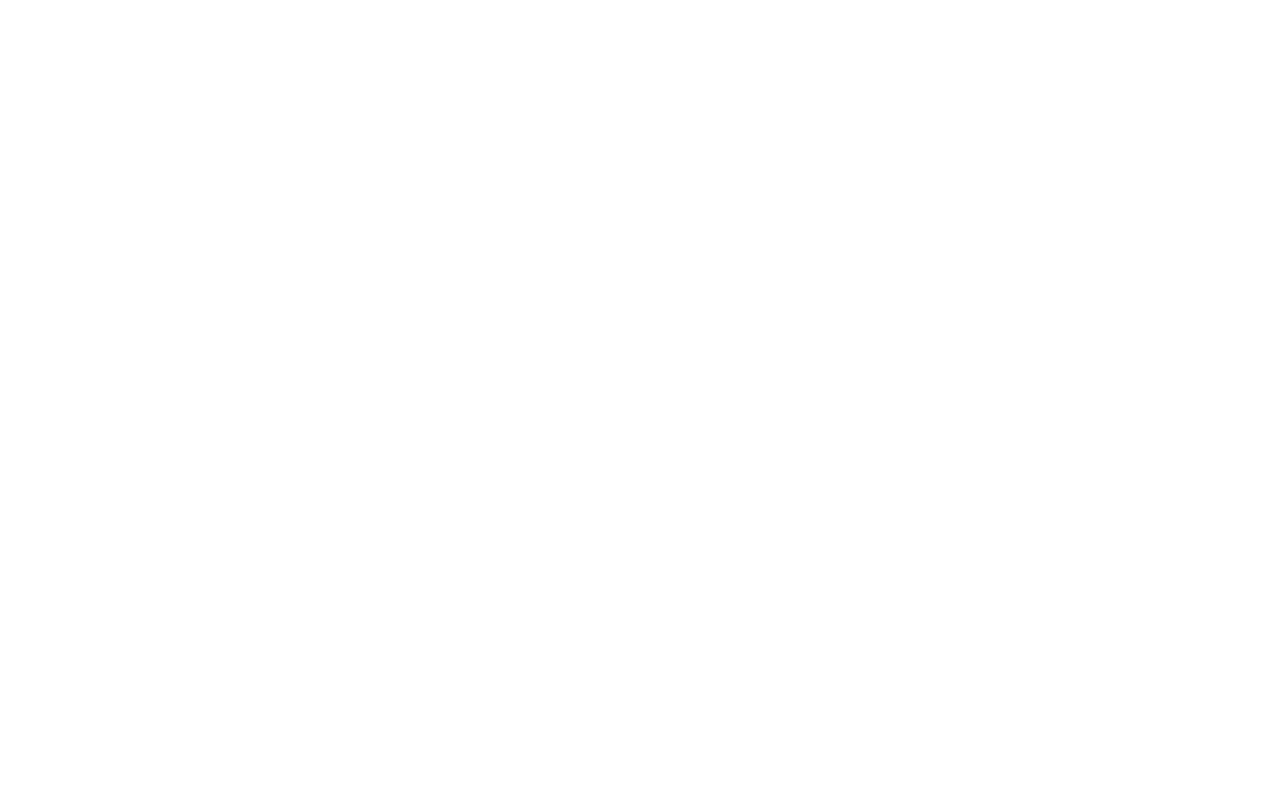
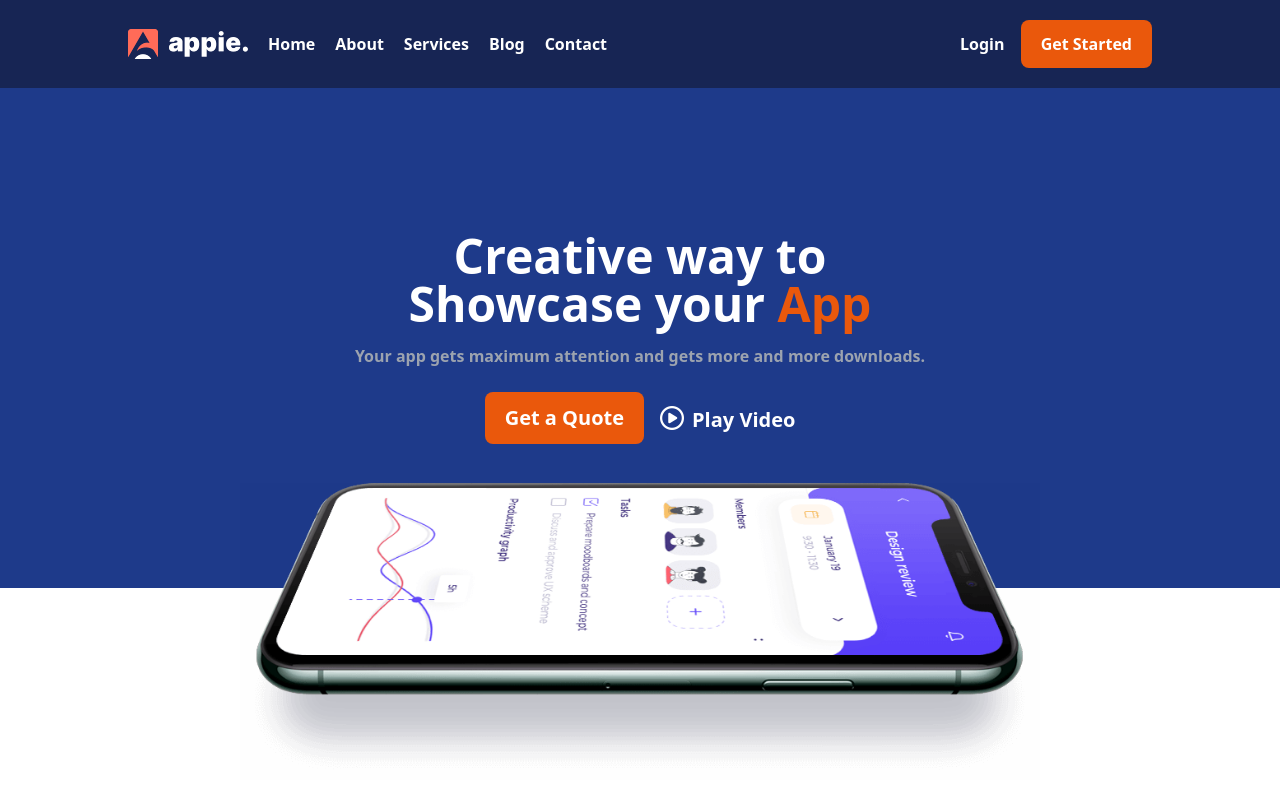
Before and after one commit to muinuddin-sm12/Milestone3-Project-3, a plain HTML site: page index.html in a window 1280 px wide. Drawn offline with nearby package versions, Linux system fonts and the light colour scheme.

Commit message:
Header section added

```diff
--- a/css/style.css
+++ b/css/style.css
@@ -0,0 +1,3 @@
+@import url('https://fonts.googleapis.com/css2?family=Poppins:wght@400;500;600;700;800&display=swap');
+
+/* font-family: 'Poppins', sans-serif; */
--- a/index.html
+++ b/index.html
@@ -1,17 +1,85 @@
 <!DOCTYPE html>
-<html lang="en">
-<head>
-    <meta charset="UTF-8">
-    <meta name="viewport" content="width=device-width, initial-scale=1.0">
+<html lang="en" data-theme="light">
+  <head>
+    <meta charset="UTF-8" />
+    <meta name="viewport" content="width=device-width, initial-scale=1.0" />
     <title>Document</title>
     <!-- fontawesome -->
-    <link rel="stylesheet" href="https://cdnjs.cloudflare.com/ajax/libs/font-awesome/6.5.1/css/all.min.css" integrity="sha512-DTOQO9RWCH3ppGqcWaEA1BIZOC6xxalwEsw9c2QQeAIftl+Vegovlnee1c9QX4TctnWMn13TZye+giMm8e2LwA==" crossorigin="anonymous" referrerpolicy="no-referrer" />
+    <link
+      rel="stylesheet"
+      href="https://cdnjs.cloudflare.com/ajax/libs/font-awesome/6.5.1/css/all.min.css"
+      integrity="sha512-DTOQO9RWCH3ppGqcWaEA1BIZOC6xxalwEsw9c2QQeAIftl+Vegovlnee1c9QX4TctnWMn13TZye+giMm8e2LwA=="
+      crossorigin="anonymous"
+      referrerpolicy="no-referrer"
+    />
     <!-- Daisyui and Tailwind -->
-    <link href="https://cdn.jsdelivr.net/npm/daisyui@4.6.0/dist/full.min.css" rel="stylesheet" type="text/css" />
+    <link
+      href="https://cdn.jsdelivr.net/npm/daisyui@4.6.0/dist/full.min.css"
+      rel="stylesheet"
+      type="text/css"
+    />
     <script src="https://cdn.tailwindcss.com"></script>
-    <link rel="stylesheet" href="css/style.css">
-</head>
-<body>
-
-</body>
+    <link rel="stylesheet" href="css/style.css" />
+  </head>
+  <body>
+    <header class="">
+      <!-- navbar -->
+      <nav
+        class="py-5 px-6 md:px-10 lg:px-32 bg-blue-950 flex justify-between items-center"
+      >
+        <div class="">
+            <img class="w-6 md:hidden" src="./Images/more.png" alt="">
+          <div class="lg:flex items-center gap-5 hidden">
+            <img src="Images/logo-3.png" alt="" />
+            <ul class="font-semibold text-white">
+              <li class="flex gap-5">
+                <a href="#">Home</a>
+                <a href="#">About</a>
+                <a href="#">Services</a>
+                <a href="#">Blog</a>
+                <a href="#">Contact</a>
+              </li>
+            </ul>
+          </div>
+        </div>
+        <div>
+          <a class="font-semibold text-white mr-3" href="#">Login</a>
+          <button
+            class="px-5 py-3 bg-orange-600 text-white font-bold rounded-lg"
+          >
+            Get Started
+          </button>
+        </div>
+      </nav>
+      <!-- banner -->
+      <div class="relative h-[350px] lg:h-[500px] bg-blue-900 flex flex-col justify-center">
+        <h2 class="text-3xl lg:text-5xl text-white text-center font-bold mb-4">
+          Creative way to <br />
+          Showcase your <span class="text-orange-600">App</span>
+        </h2>
+        <p class="font-semibold text-gray-400 text-center mb-6">
+          Your app gets maximum attention and gets more and more downloads.
+        </p>
+        <div class="flex gap-4 justify-center items-center">
+          <button
+            class="px-5 py-3 bg-orange-600 text-white font-bold rounded-lg text-base lg:text-xl"
+          >
+            Get a Quote
+          </button>
+          <button class="bg-transparent text-white font-bold text-base lg:text-xl">
+            <i class="fa-regular fa-circle-play mr-2 text-xl lg:text-2xl"></i>Play Video
+          </button>
+        </div>
+        <div class="flex justify-center">
+          <img
+            class="absolute -bottom-24 lg:-bottom-48  lg:w-[800px]"
+            src="./Images/hero-thumb-4.png"
+            alt=""
+          />
+        </div>
+      </div>
+    </header>
+    <main></main>
+    <footer></footer>
+  </body>
 </html>
```
